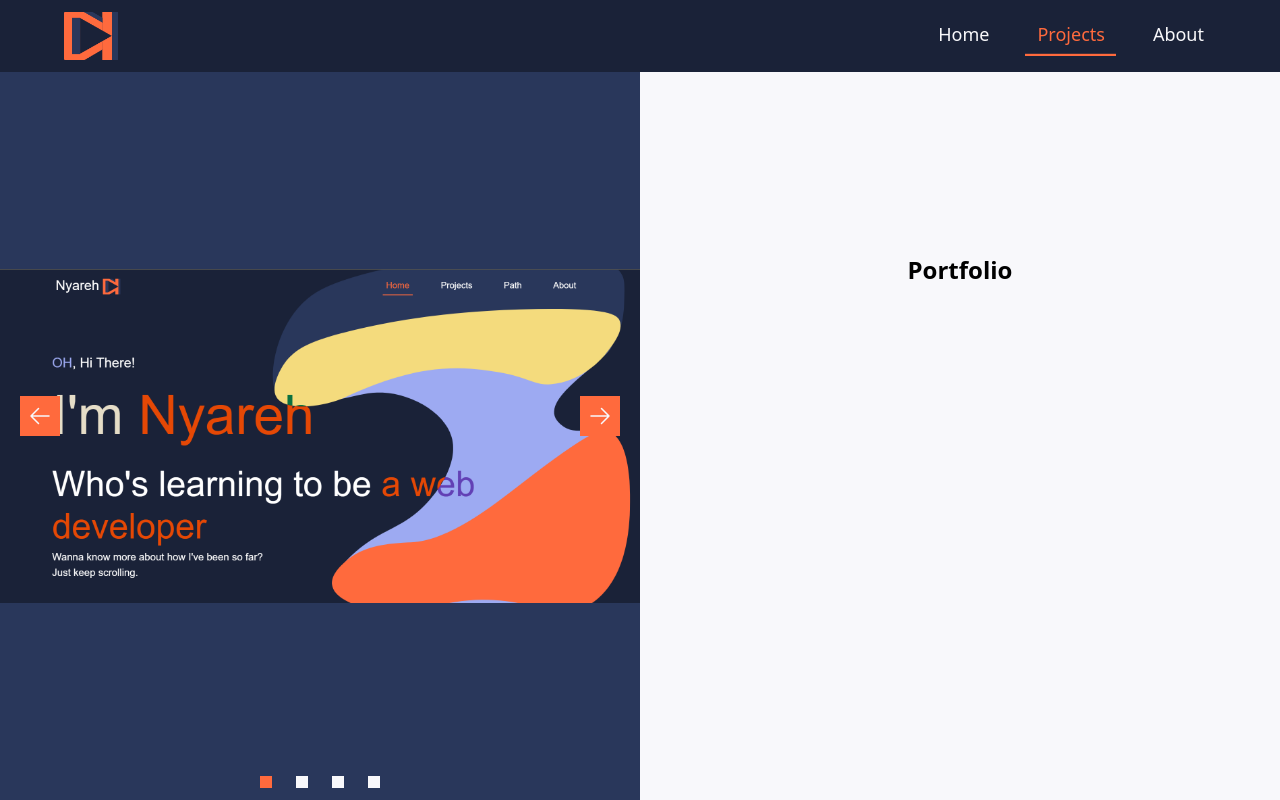
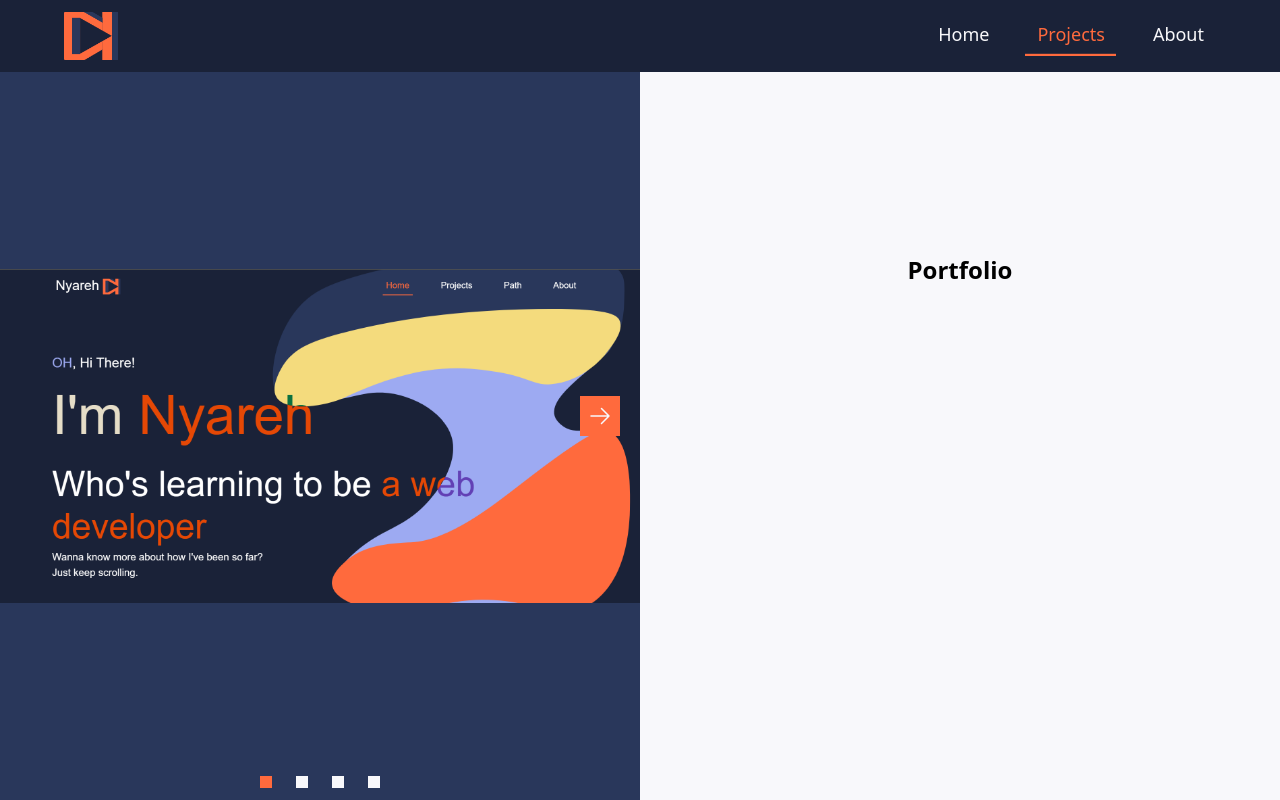
Before and after one commit to NyarehD/porfolio, a Nuxt app: page /projects in a window 1280 px wide. Built offline with nearby package versions, Linux system fonts and the light colour scheme.

Commit message:
Fix: Button in ProjectCarousel

```diff
--- a/components/ProjectImages.vue
+++ b/components/ProjectImages.vue
@@ -5,17 +5,18 @@
         fit="cover" class=" md:object-contain object-cover h-full mx-auto select-none" />
     </Transition>
     <template v-if="props.photos.length > 1">
-      <button class="top-1/2 left-5 absolute -translate-y-full"
-        @click.prevent="() => currentPhotoId > 0 && currentPhotoId--">
+      <button class="top-1/2 left-5 hover:scale-105 absolute duration-300 -translate-y-full"
+        @click.prevent="() => currentPhotoId > 0 && currentPhotoId--" v-show="currentPhotoId > 0">
         <ArrowButton class="bg-primary text-whity rotate-90" />
       </button>
-      <button class="top-1/2 right-5 absolute -translate-y-full"
-        @click="() => currentPhotoId < props.photos.length - 1 && currentPhotoId++">
+      <button class="top-1/2 hover:scale-105 right-5 absolute duration-300 -translate-y-full"
+        @click="() => currentPhotoId < props.photos.length - 1 && currentPhotoId++"
+        v-show="currentPhotoId < props.photos.length - 1">
         <ArrowButton class="bg-primary text-whity -rotate-90" />
       </button>
       <div class="left-1/2 absolute bottom-0 flex -translate-x-1/2">
-        <div v-for="(photo, i) in photos.length" :key="photo" class=" w-3 h-3 m-3 cursor-pointer"
-          :class="{ 'bg-primary': i === currentPhotoId, 'bg-whity': i !== currentPhotoId }"
+        <div v-for="(photo, i) in photos.length" :key="photo" class="hover:scale-[1.3] w-3 h-3 m-3 duration-300"
+          :class="{ 'bg-primary': i === currentPhotoId, 'bg-whity cursor-pointer': i !== currentPhotoId }"
           @click="() => currentPhotoId = i">
         </div>
       </div>
```
